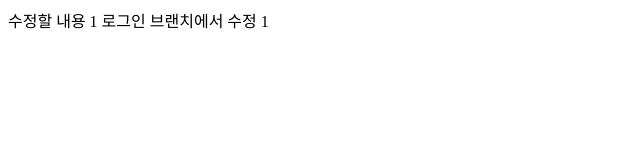
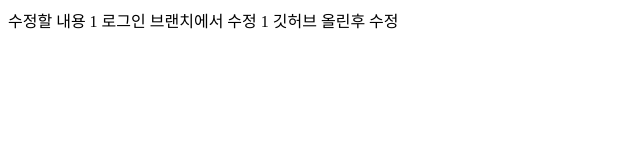
Before and after one commit to LeeSuBinnn/myapp, a plain HTML site: page index.html in a window 1280 px wide. Shown: the whole page, without its empty margins (0-640 px from the left). Drawn offline with Linux system fonts and the light colour scheme.

Commit message:
index.html 수정

```diff
--- a/index.html
+++ b/index.html
@@ -8,6 +8,6 @@
 <body>
     수정할 내용 1
     로그인 브랜치에서 수정 1
-
+    깃허브 올린후 수정
 </body>
 </html>
```
